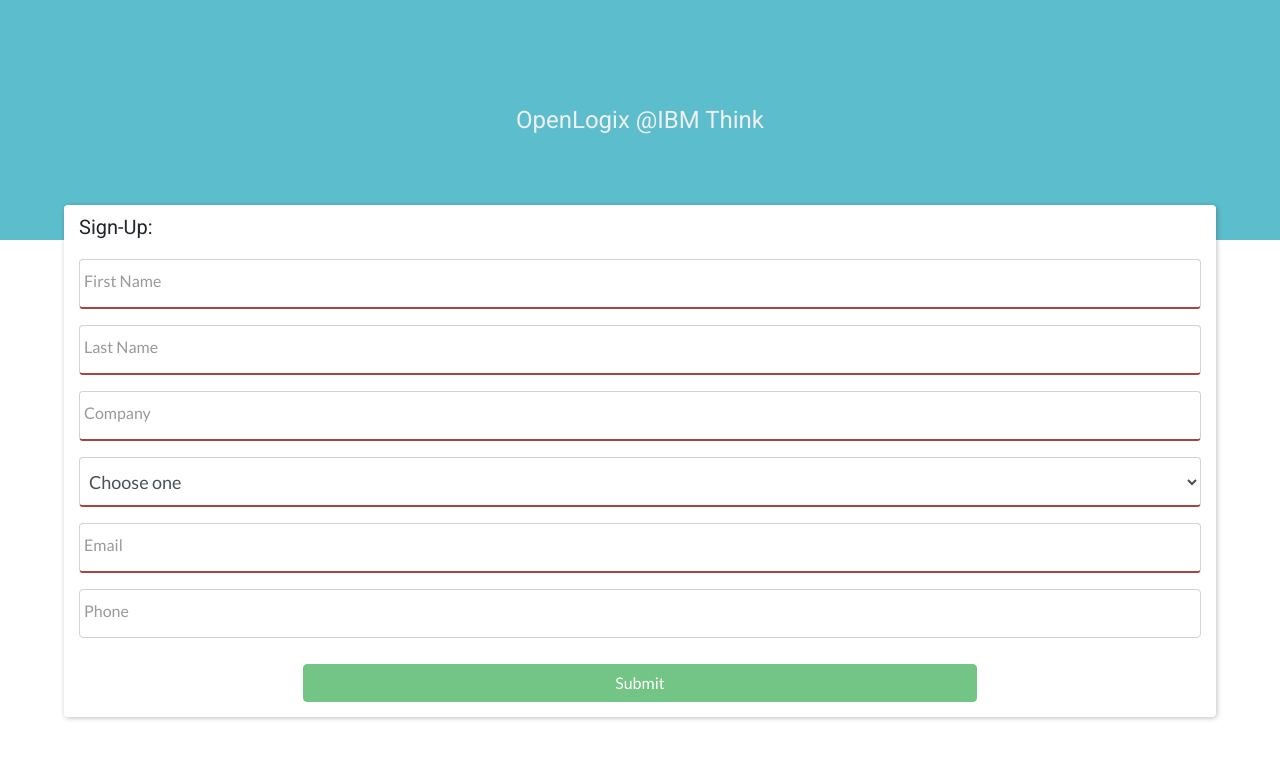
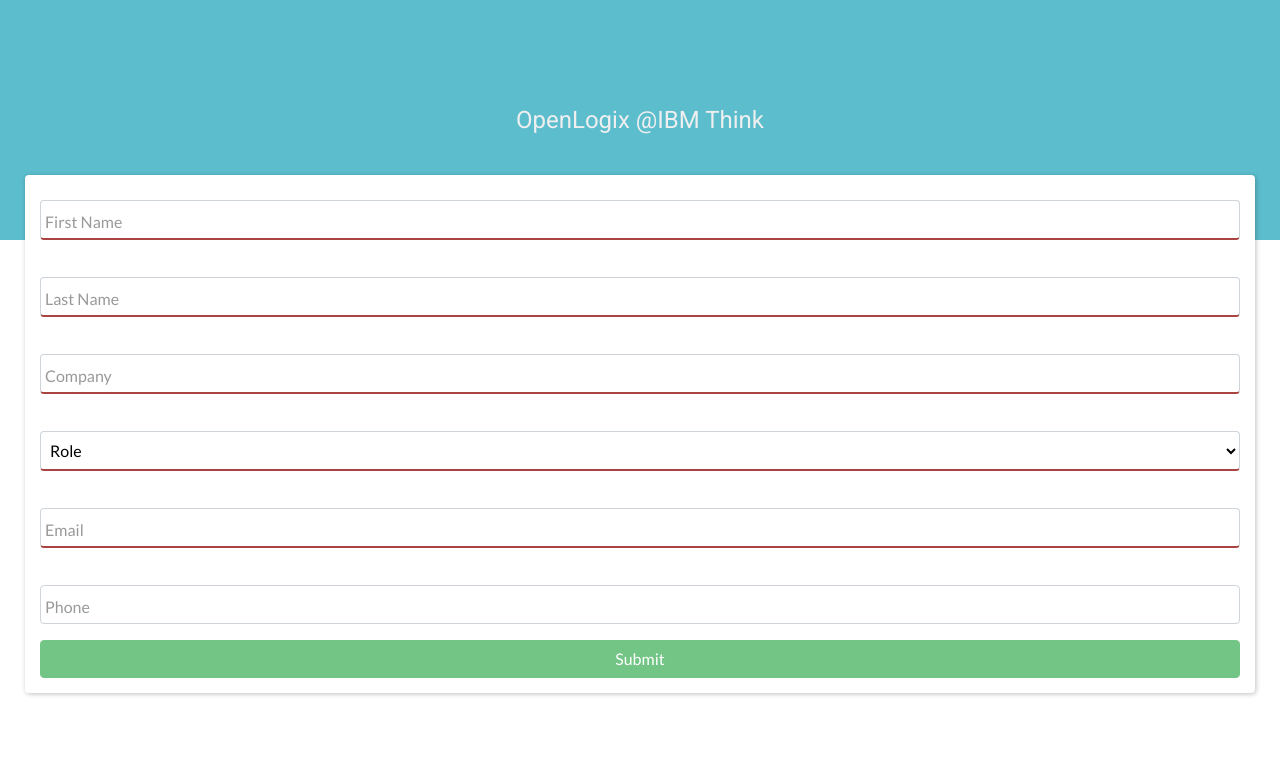
Before and after one commit to BackbenchersTech/angular5-questionnaire, an Angular app: page /survey/signup in a window 1280 px wide. Shown: the top 758 px of the page. Built offline with nearby package versions, Linux system fonts and the light colour scheme.

Commit message:
signup changed

```diff
--- a/src/app/survey/signup/signup.component.css
+++ b/src/app/survey/signup/signup.component.css
@@ -1,12 +1,21 @@
 .formSection {
     position: relative;
-    top: -35px;
+    top: -65px;
     background: white;
     box-shadow: 1px 1px 5px rgba(0, 0, 0, 0.25);
-    width: 90%;
-    margin: 0 auto;
+    margin: 0 25px;
     border-radius: 4px;
-    height: calc(100% - 30vh);
+    max-height: calc(70% + 50px);
+    padding: 15px;
+    padding-top: 25px;
+}
+
+.formSection form {
+    padding: 0px;
+}
+
+.formSection .form-group:nth-last-child(2) {
+    margin-bottom: 16px;
 }
 
 .formSection .form-control {
@@ -14,7 +23,7 @@
     /* border-bottom: 2px solid #0077bf; */
     display: block;
     font-size: 18px;
-    padding: 10px 10px 10px 5px;
+    padding: 5px;
 }
 
 .formSection .form-control:focus {
@@ -23,15 +32,19 @@
 }
 
 .form-group select.form-control {
-    height: 50px;
+    height: 40px;
+    font-size: 16px;
+    color: black;
 }
 
 .form-group {
     position: relative;
+    margin-bottom: 37px;
 }
 
-label {
+.formSection .form-group label {
     color: #999;
+    /* background-color: white; */
     font-size: 16px;
     font-weight: normal;
     position: absolute;
@@ -39,9 +52,15 @@
     top: 10px;
     transition: 0.2s ease all;
     padding-left: 5px;
+    margin-bottom: 0px;
 }
 
-.formSection .form-control:focus+label {
+.formSection .form-control::placeholder {
+    color: white;
+}
+
+.formSection .form-control:focus+label,
+.formSection .form-control:not(:placeholder-shown)+label {
     top: -20px;
     font-size: 14px;
     color: #009688;
@@ -51,22 +70,13 @@
 .form-group .alertMessage {
     color: red;
     font-size: 14px;
+    position: absolute;
+    padding-left: 5px;
 }
 
 .sectionTitle {
     padding-top: 10px;
     padding-bottom: 20px;
-}
-
-.buttonGroup {
-    padding-top: 10px;
-    text-align: center;
-    padding-bottom: 15px;
-}
-
-.buttonGroup .saveUser {
-    width: 60%;
-    margin: 0 auto;
 }
 
 .confirmSection .row {
@@ -79,7 +89,7 @@
 
 .ng-valid[required],
 .ng-valid.required {
-    border-bottom: 5px solid #42A948;
+    border-bottom: 2px solid #42A948;
 }
 
 .ng-invalid:not(form) {
--- a/src/app/survey/signup/signup.component.html
+++ b/src/app/survey/signup/signup.component.html
@@ -1,10 +1,7 @@
 <div class="formSection">
-    <div class="sectionTitle col-12">
-        <h5>Sign-Up:</h5>
-    </div>
     <form (ngSubmit)="onSubmit()" #initialForm="ngForm" class="col-12 formWrap">
         <div class="form-group">
-            <input class="form-control field" type="text" name="fname" [(ngModel)]="user.fname" required #fname="ngModel">
+            <input class="form-control field" type="text" name="fname" [(ngModel)]="user.fname" placeholder="First Name" required #fname="ngModel">
             <label for="fname">First Name</label>
             <div class="alertMessage" [hidden]="fname.valid || fname.pristine">
                 First Name is a required field
@@ -12,24 +9,25 @@
         </div>
 
         <div class="form-group">
-            <input class="form-control" type="text" name="lname" [(ngModel)]="user.lname" required>
+            <input class="form-control" type="text" name="lname" [(ngModel)]="user.lname" placeholder="Last Name" required>
             <label for="lname">Last Name</label>
         </div>
 
         <div class="form-group">
-            <input class="form-control" type="text" name="company" [(ngModel)]="user.company" required>
+            <input class="form-control" type="text" name="company" [(ngModel)]="user.company" placeholder="Company" required>
             <label for="company">Company</label>
         </div>
 
         <div class="form-group">
             <select class="form-control" name="category" [(ngModel)]="user.category" required>
-                <option value="" selected="selected">Choose one</option>
+                <option value = "" selected="selected">Role</option>
                 <option *ngFor="let cat of categories" [value]="cat">{{cat}}</option>
       </select>
+
         </div>
 
         <div class="form-group">
-            <input class="form-control" type="email" name="email" [(ngModel)]="user.email" required #email="ngModel" pattern="^\w+([\.-]?\w+)*@(?!gmail\.com)(?!outlook\.com)(?!aol\.com)(?!rediff\.com)(?!msn\.com)(?!live\.com)(?!yahoo\.com)(?!hotmail\.com)([\w-]+.)+([\.-]?\w+)*(\.\w{2,3})+$">
+            <input class="form-control" type="email" name="email" [(ngModel)]="user.email" placeholder="Email" required #email="ngModel" pattern="^\w+([\.-]?\w+)*@(?!gmail\.com)(?!outlook\.com)(?!aol\.com)(?!rediff\.com)(?!msn\.com)(?!live\.com)(?!yahoo\.com)(?!hotmail\.com)([\w-]+.)+([\.-]?\w+)*(\.\w{2,3})+$">
             <label for="email">Email</label>
             <div [hidden]="!email.hasError('pattern')" class="alertMessage">Please enter your office email
                 <!-- <small><b>joe@abc.com</b></small> -->
@@ -37,13 +35,13 @@
         </div>
 
         <div class="form-group">
-            <input class="form-control" type="text" name="phone" [(ngModel)]="user.phone">
+            <input class="form-control" type="text" name="phone" [(ngModel)]="user.phone" placeholder="Phone">
             <label for="phone">Phone</label>
         </div>
-        <div class="row buttonGroup">
+        <div class="row">
             <div class="col-12">
                 <!-- <button type="button" class="btn btn-primary float-left" (click)="newUser(); initialForm.reset()">Clear</button> -->
-                <button type="submit" class="btn btn-success saveUser" (click)="saveCustomer()" [disabled]="!initialForm.form.valid">Submit</button>
+                <button type="submit" class="btn btn-success btn-block " (click)="saveCustomer()" [disabled]="!initialForm.form.valid">Submit</button>
             </div>
         </div>
     </form>
--- a/src/styles.css
+++ b/src/styles.css
@@ -2,6 +2,8 @@
 
 body {
     font-family: 'Lato';
+    height: 100vh;
+    overflow: hidden;
 }
 
 h1,
```
Also changed, not shown: src/app/app.component.css (line endings or trailing spaces).
